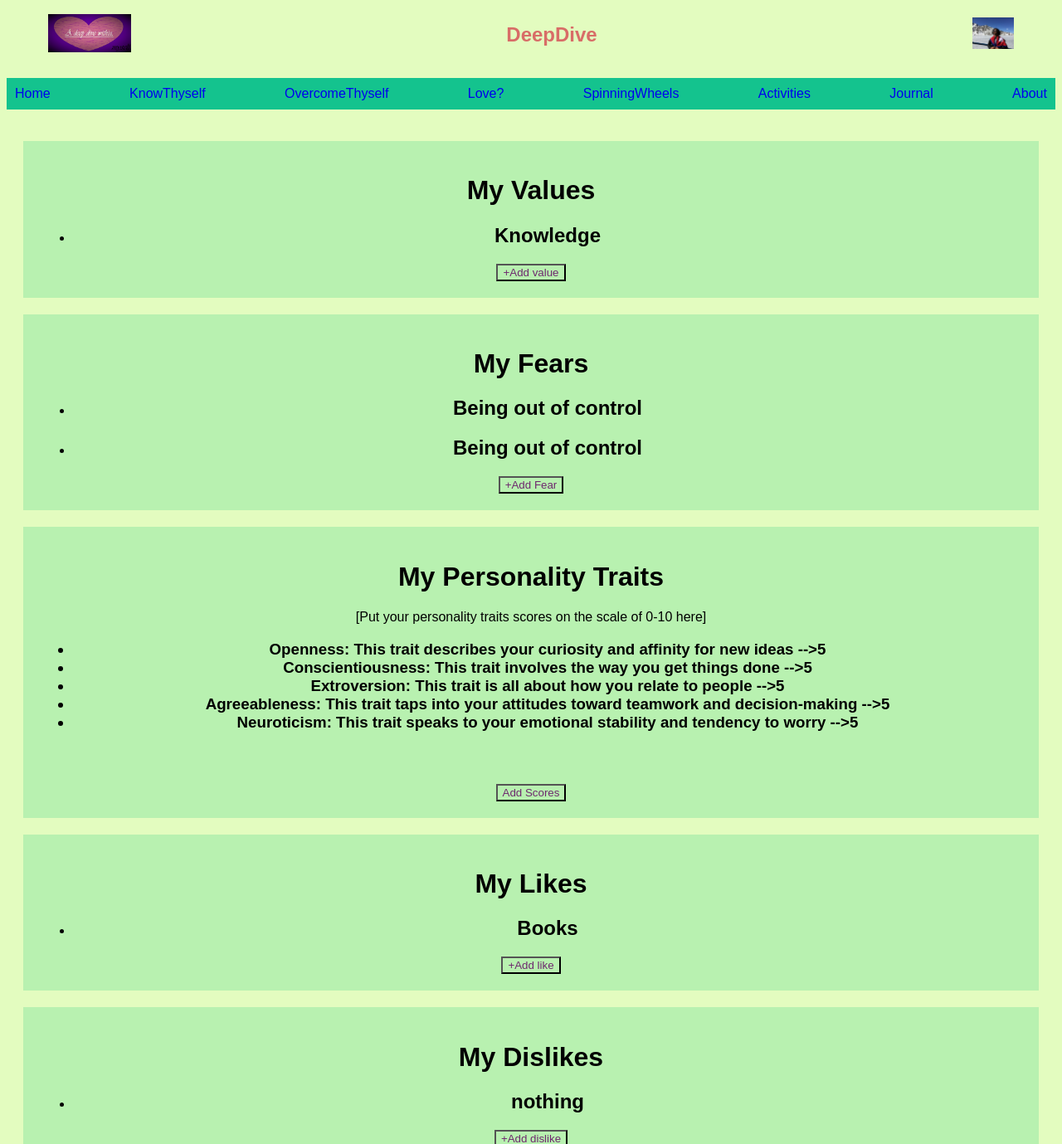
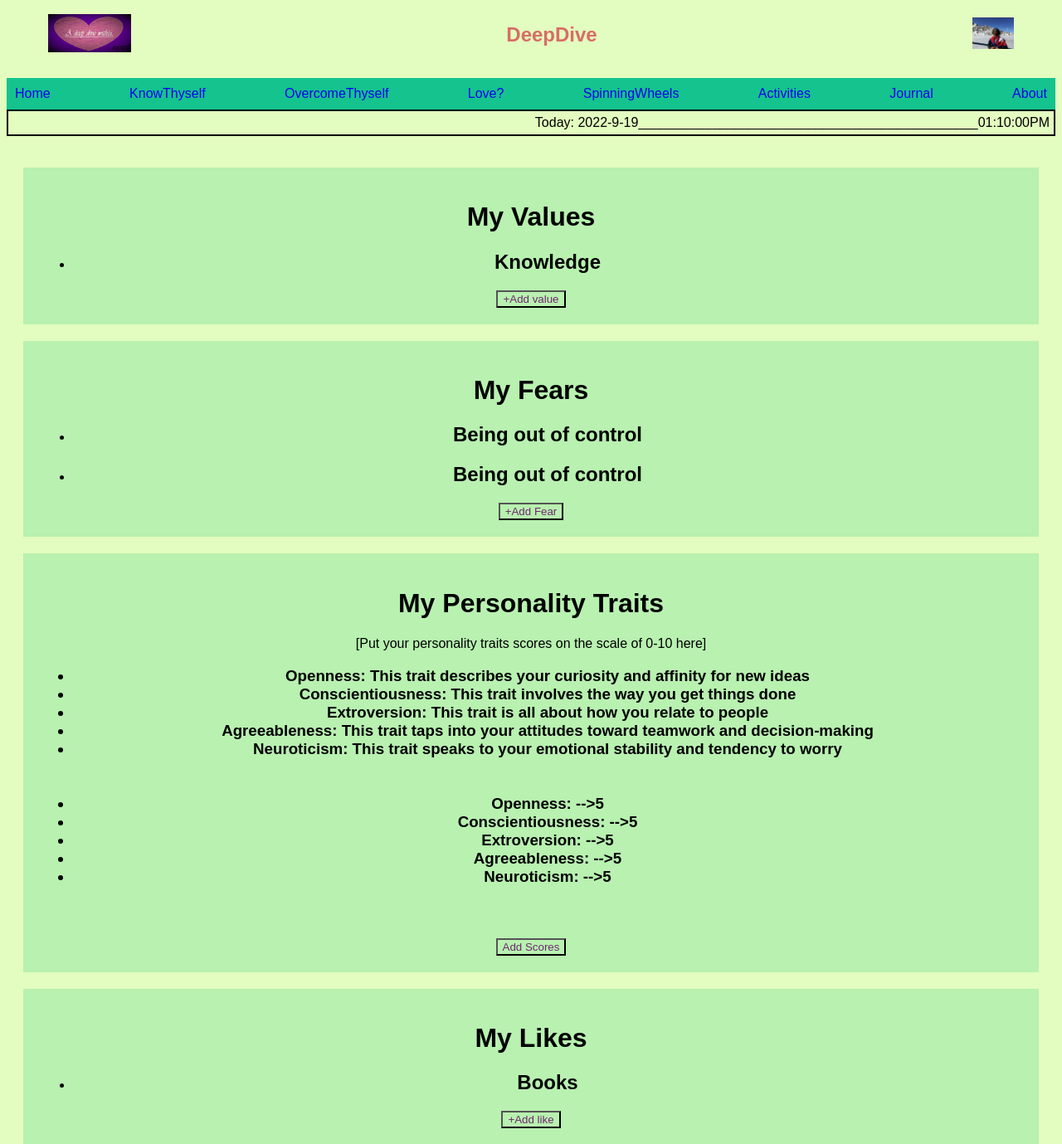
Before and after one commit to thenaivekid/Ubermensch, a Django app: page /deepdive/knowthyself/ in a window 1280 px wide. Shown: the top 1379 px of the page at 83% size. Run offline with Django 4.2, Linux system fonts and the light colour scheme; a user stored in the database is signed in; data comes from the database, SQL or seed files in the repository; both versions use the stored data as it was after the commit.

Commit message:
before adding dp

```diff
--- a/DeepDive/models.py
+++ b/DeepDive/models.py
@@ -58,27 +58,29 @@ class SelfRealizations(UserInputs):
     selfrealization =models.CharField(max_length=32)
 
 #for overcomingthyself
-class Meditions(UserInputs):
-    meditation =models.CharField(max_length=32)
-
-class Exercises(UserInputs):
-    exercise =models.CharField(max_length=32)
 
 class TraitsUpgrading(UserInputs):
     trait =models.CharField(max_length=32)
 
-class CharismaTips(UserInputs):
-    tip =models.CharField(max_length=32)
+# class Meditions(UserInputs):
+#     meditation =models.CharField(max_length=32)
 
-class LeadershipTips(UserInputs):
-    leading_tip =models.CharField(max_length=32)
+# class Exercises(UserInputs):
+#     exercise =models.CharField(max_length=32)
 
-class Comrades(UserInputs):
-    name =models.CharField(max_length=32)
-    service= models.CharField(max_length=32)
 
-class ObservationStratedy(UserInputs):
-    stratedy =models.CharField(max_length=128)
+# class CharismaTips(UserInputs):
+#     tip =models.CharField(max_length=32)
+
+# class LeadershipTips(UserInputs):
+#     leading_tip =models.CharField(max_length=32)
+
+# class Comrades(UserInputs):
+#     name =models.CharField(max_length=32)
+#     service= models.CharField(max_length=32)
+
+# class ObservationStratedy(UserInputs):
+#     stratedy =models.CharField(max_length=128)
 
 #for love
 class FindingLove(UserInputs):
@@ -94,20 +96,20 @@ class GoldenRules(UserInputs):
     rule =models.CharField(max_length=32)
 
 #for spinningwheels
-class ThemesOfTheDay(models.Model):
-    theme= models.CharField(max_length=32)
+# class ThemesOfTheDay(models.Model):
+#     theme= models.CharField(max_length=32)
 
-class SocialDare(models.Model):
-    dare= models.CharField(max_length=32)
+# class SocialDare(models.Model):
+#     dare= models.CharField(max_length=32)
 
-class CharacterTraits(models.Model):
-    charactertrait= models.CharField(max_length=32)
+# class CharacterTraits(models.Model):
+#     charactertrait= models.CharField(max_length=32)
 
-class Emotions(models.Model):
-    emotion= models.CharField(max_length=32)
+# class Emotions(models.Model):
+#     emotion= models.CharField(max_length=32)
 
-class Visualizatoins(models.Model):
-    visualization= models.CharField(max_length=32)
+# class Visualizatoins(models.Model):
+#     visualization= models.CharField(max_length=32)
 
 #for activity
 class WatchList(UserInputs):
--- /dev/null
+++ b/DeepDive/static/DeepDive/scripts.js
@@ -0,0 +1,16 @@
+// "shows hidden divs"
+function showdiv(div){
+    if (document.querySelector(`#${div}`).style.display == 'block'){
+        document.querySelector(`#${div}`).style.display = 'none';
+    }
+    else
+        document.querySelector(`#${div}`).style.display = 'block';
+}
+// triggers to show hidden divs
+document.addEventListener('DOMContentLoaded', function(){
+    document.querySelectorAll('button').forEach(button => {
+        button.onclick = function(button){
+            showdiv(this.dataset.div)
+        }
+    });
+});
--- a/DeepDive/static/DeepDive/styles.css
+++ b/DeepDive/static/DeepDive/styles.css
@@ -89,3 +89,9 @@ progress{
     height:100px;
     width: 1000px;
 }
+
+#clock{
+    text-align: right;
+    border: 2px solid black;
+    padding: 5px;
+}
--- a/DeepDive/templates/DeepDive/about.html
+++ b/DeepDive/templates/DeepDive/about.html
@@ -1,5 +1,6 @@
+{% load static %}
 {% extends "DeepDive/layout.html" %}
-{% load static %}
+
 {% block body %}
 <h1>Yup, this is a social site But, The only one you are socializing with is you.</h1>
 <div class="content">
--- a/DeepDive/templates/DeepDive/activities.html
+++ b/DeepDive/templates/DeepDive/activities.html
@@ -2,11 +2,6 @@
 {% load static %}
 
 {% block body %}
-
-<div id="time" style="font-size: larger;color: rgb(209, 80, 183); text-align: center;" >
-    [put the clock here]
-
-</div>
 
 <div class="content">
     <h1>Calender</h1>
--- a/DeepDive/templates/DeepDive/contact.html
+++ b/DeepDive/templates/DeepDive/contact.html
@@ -1,9 +1,9 @@
 {% extends 'deepdive/layout.html' %}
 {% block body %}
-    <form action="{% url 'contact' %}">
+    <form action="{% url 'contact' %}" method="POST">
         {% csrf_token %}
-        {{form}}
-        <input type="submit" value="Send">
+        <textarea name="email"  cols="30" rows="10"></textarea>
+        <input type="submit" value="Send Email">
     </form>
 
 {% endblock %}
--- a/DeepDive/templates/DeepDive/knowthyself.html
+++ b/DeepDive/templates/DeepDive/knowthyself.html
@@ -48,12 +48,18 @@
     <h1>My Personality Traits</h1>
     [Put your personality traits scores on the scale of 0-10 here]
     <ul><h3>
+        <li>Openness: This trait describes your curiosity and affinity for new ideas</li>
+        <li>Conscientiousness: This trait involves the way you get things done  </li>
+        <li>Extroversion: This trait is all about how you relate to people</li>
+        <li>Agreeableness: This trait taps into your attitudes toward teamwork and decision-making</li>
+        <li>Neuroticism: This trait speaks to your emotional stability and tendency to worry</li><br><br>
+
         {% for personality_trait in personality_traits %}
-        <li>Openness: This trait describes your curiosity and affinity for new ideas    -->{{personality_trait.openness}}</li>
-        <li>Conscientiousness: This trait involves the way you get things done  -->{{personality_trait.conscientiousness}}</li>
-        <li>Extroversion: This trait is all about how you relate to people  -->{{personality_trait.extroversion}}</li>
-        <li>Agreeableness: This trait taps into your attitudes toward teamwork and decision-making  -->{{personality_trait.agreeableness}}</li>
-        <li>Neuroticism: This trait speaks to your emotional stability and tendency to worry  -->{{personality_trait.neuroticism}}</li><br><br>
+        <li>Openness:     -->{{personality_trait.openness}}</li>
+        <li>Conscientiousness:   -->{{personality_trait.conscientiousness}}</li>
+        <li>Extroversion:   -->{{personality_trait.extroversion}}</li>
+        <li>Agreeableness:   -->{{personality_trait.agreeableness}}</li>
+        <li>Neuroticism:   -->{{personality_trait.neuroticism}}</li><br><br>
         {% endfor %}
     </h3></ul>
     <button data-div="add_personality_trait">Add Scores</button>
--- a/DeepDive/templates/DeepDive/layout.html
+++ b/DeepDive/templates/DeepDive/layout.html
@@ -9,20 +9,7 @@
         <link rel="icon" href="{% static 'DeepDive/images/logo.png' %}">
         <title>DeepDive</title>
 
-        <script>
-            // "shows hidden divs"
-            function showdiv(div){
-                document.querySelector(`#${div}`).style.display = 'block';
-            }
-            // triggers to show hidden divs
-            document.addEventListener('DOMContentLoaded', function(){
-                document.querySelectorAll('button').forEach(button => {
-                    button.onclick = function(button){
-                        showdiv(this.dataset.div)
-                    }
-                });
-            });
-        </script>
+        <script src="{% static 'DeepDive/scripts.js' %}"></script>
     </head>
 
     <body>
@@ -48,7 +35,7 @@
 
         <br>
 
-        <div id="nav">
+        <nav></nav><div id="nav">
 
             <a href="{% url 'home' %}">Home</a>
             <a href="{% url 'knowthyself' %}">KnowThyself</a>
@@ -60,8 +47,44 @@
             <a href="{% url 'about' %}">About</a>
 
 
+        </div></nav>
+
+        <div id="clock">
         </div>
+    <script>
+        setInterval(showTime, 1000);
+        function showTime() {
+            let time = new Date();
+            let year = time.getFullYear();
+            let month=time.getMonth();
+            let date=time.getDate();
+            let hour = time.getHours();
+            let min = time.getMinutes();
+            let sec = time.getSeconds();
+            am_pm = "AM";
 
+            if (hour > 12) {
+                hour -= 12;
+                am_pm = "PM";
+            }
+            if (hour == 0) {
+                hr = 12;
+                am_pm = "AM";
+            }
+
+            hour = hour < 10 ? "0" + hour : hour;
+            min = min < 10 ? "0" + min : min;
+            sec = sec < 10 ? "0" + sec : sec;
+
+            let currentTime ="Today: "+year+"-"+month+"-"+date+"______________________________________________"+ hour + ":"
+                + min + ":" + sec + am_pm;
+
+            document.getElementById("clock")
+                .innerHTML = currentTime;
+        }
+
+        showTime();
+    </script>
         <br>
 
         <div id="mainBody">
--- a/DeepDive/views.py
+++ b/DeepDive/views.py
@@ -6,7 +6,6 @@ from django.http import HttpResponse, HttpResponseRedirect
 from django.shortcuts import render
 from django.urls import reverse
 from django.utils import timezone,timesince
-from .forms import EmailForm
 
 from django.core.mail import send_mail
 
@@ -20,7 +19,8 @@ def home(request):
     if not user:
         return HttpResponse("Please login to proceed.")
     quotes =Quotes.objects.all()
-    quote= random.choice(quotes)
+    if quotes:
+        quote= random.choice(quotes)
     if request.method=='POST':
         formname= request.POST['formname']
 
@@ -150,23 +150,18 @@ def emptiness(request):
 
 def contact(request):
     if request.method =='POST':
-        form= EmailForm(request.POST)
-        if form.is_valid():
-            sentfrom=request.user.email
-            subject = form.cleaned_data.get('subject')
-            content = form.cleaned_data.get('content')
-            send_mail(
-                subject=subject,
-                message=content,
-                from_email=sentfrom,
-                recipient_list=['neupane.ashok.9696@gmail.com'],
-                fail_silently=False,
-                )
+        sentfrom=request.user.email
+        message = request.POST('email')
+        send_mail(
+            subject="Hey, from DeepDive",
+            message=message,
+            from_email=sentfrom,
+            recipient_list=['neupane.ashok.9696@gmail.com'],
+            fail_silently=False,
+            )
         return HttpResponseRedirect(reverse('home'))
 
-    return render(request,'deepdive/contact.html',{
-        "form": EmailForm(),
-    })
+    return render(request,'deepdive/contact.html')
 
 def journal(request):
     return HttpResponseRedirect(reverse("journal:index"))
--- a/users/static/users/styles.css
+++ b/users/static/users/styles.css
@@ -2,6 +2,7 @@ body{
     text-align:center;
     background-color: #d9d7f1;
     padding: 50px;
+    text-align: center;
 }
 #nav,#backhome{
     background-color: #ffcbcb;
```
Also changed, not shown: DeepDive/forms.py (deleted, +0 -15 lines), db.sqlite3 (added).
